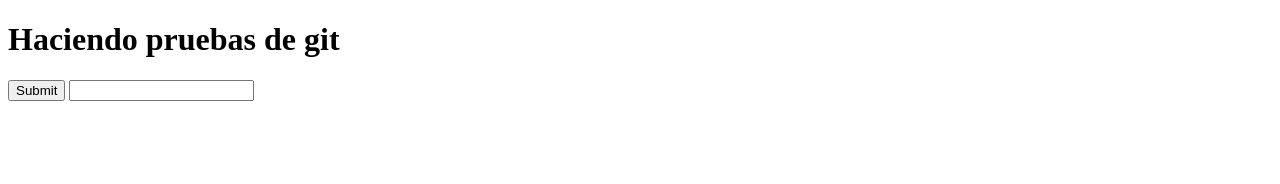
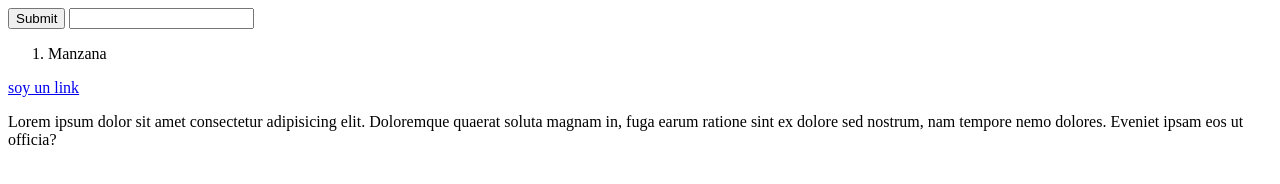
Before and after one commit to BrayanCortes/Aprendiendo-Frontend, a plain HTML site: page index.html in a window 1280 px wide. Drawn offline with Linux system fonts and the light colour scheme.

Commit message:
Agrgando mas notas e identacion en html

```diff
--- a/index.html
+++ b/index.html
@@ -9,13 +9,23 @@
         <title>Primera pagina</title>
     </head>
     <body>
+        <header>
+            <nav></nav>
+        </header>
+        <main>
+            <form action method="">
+                <input type="submit">
+                <input type="text">
+            </form>
+            <ol>
+                <li>Manzana</li>
+            </ol>
+            <a href="#">soy un link</a>
+        </main>
+        <footer>
+            <p>Lorem ipsum dolor sit amet consectetur adipisicing elit. Doloremque quaerat soluta magnam in, fuga earum ratione sint ex dolore sed nostrum, nam tempore nemo dolores. Eveniet ipsam eos ut officia?</p>
+        </footer>
 
-        <h1>Haciendo pruebas de git</h1>
-
-        <form action method="">
-            <input type="submit">
-            <input type="text">
-        </form>
 
     </body>
 </html>
```
Also changed, not shown: 1 other file.
